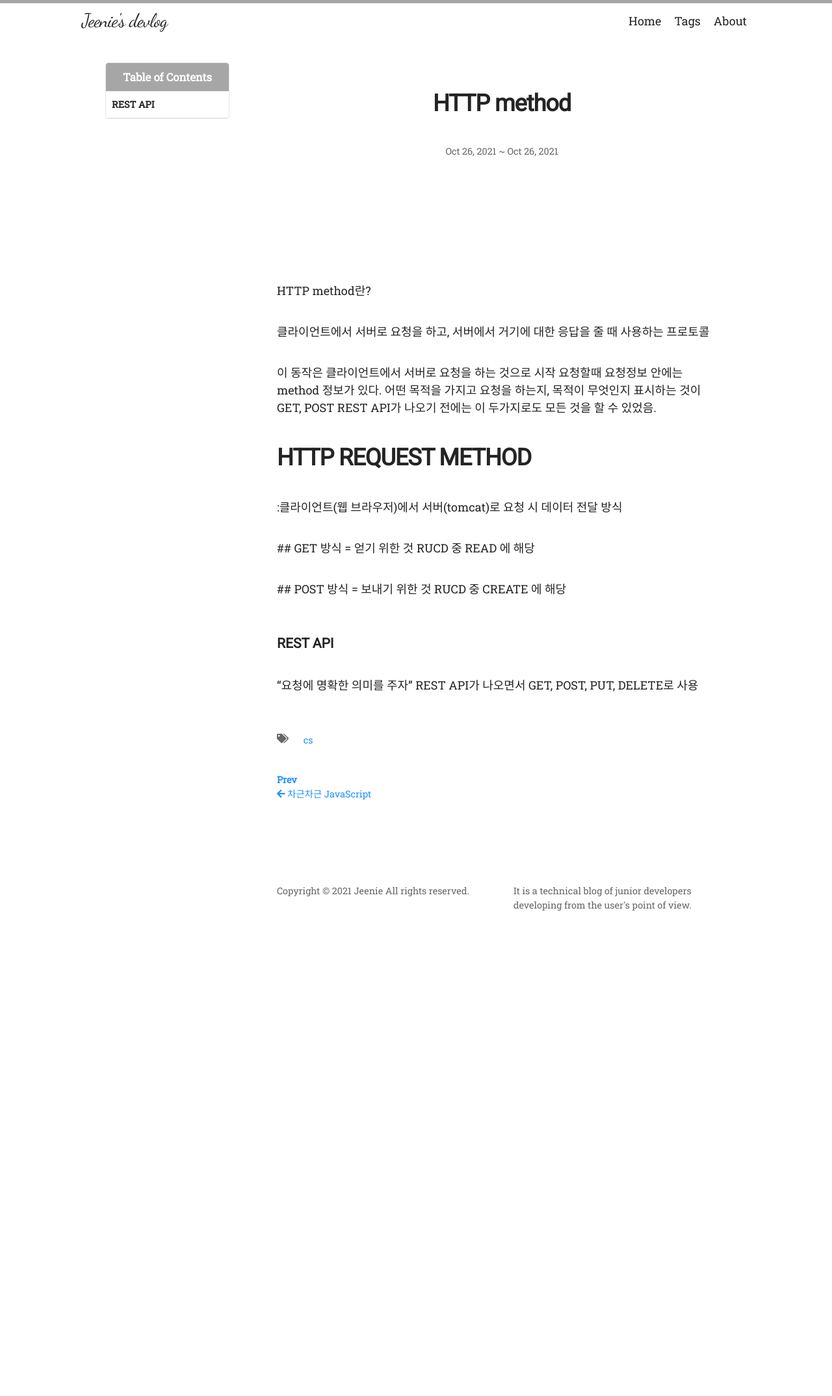
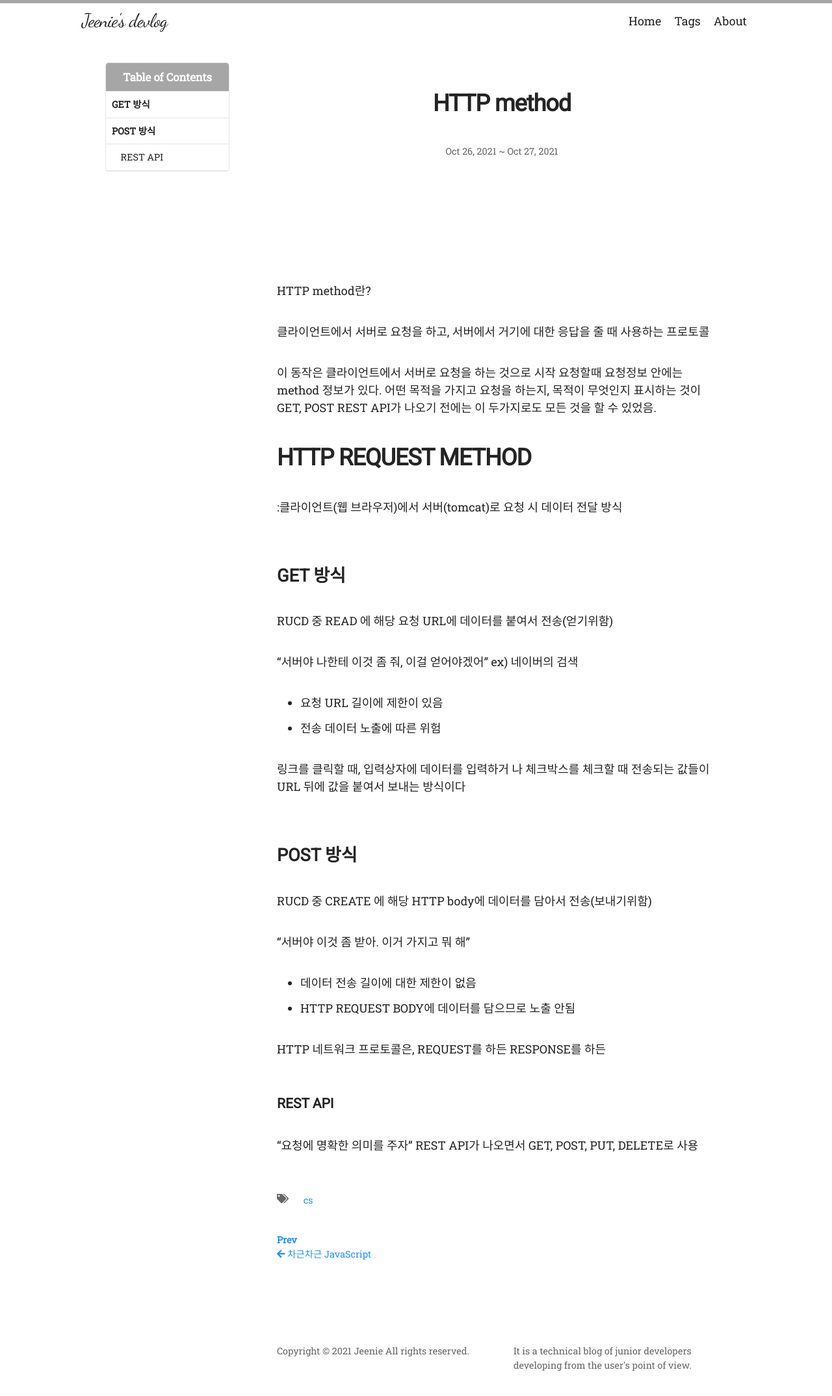
Before and after one commit to dev-Jeenie/dev-Jeenie.github.io, a Jekyll site: the page built from _posts/2021-10-26-http-method.md, in a window 1280 px wide. Shown: the top 2148 px of the page at 65% size. Built offline with Jekyll 4.4.1, drawn with Linux system fonts in a browser that asks for light colours; nearby versions of some CDN libraries; some web fonts are replaced; our own code applies the rules of GitHub Pages for plain Markdown files.

Commit message:
post: 1027

```diff
--- a/_posts/2021-10-26-http-method.md
+++ b/_posts/2021-10-26-http-method.md
@@ -9,7 +9,7 @@ toc: true
 toc_sticky: true
 
 date: 2021-10-26
-last_modified_at: 2021-10-26
+last_modified_at: 2021-10-27
 ---
 
 ![]()
@@ -25,15 +25,28 @@ REST API가 나오기 전에는 이 두가지로도 모든 것을 할 수 있었
 # HTTP REQUEST METHOD
 :클라이언트(웹 브라우저)에서 서버(tomcat)로 요청 시 데이터 전달 방식
 
-  ## GET 방식
-= 얻기 위한 것
+## GET 방식
 RUCD 중 READ 에 해당
+요청 URL에 데이터를 붙여서 전송(얻기위함)
 
-  ## POST 방식
-= 보내기 위한 것
+"서버야 나한테 이것 좀 줘, 이걸 얻어야겠어"
+ex) 네이버의 검색
+
+- 요청 URL 길이에 제한이 있음
+- 전송 데이터 노출에 따른 위험
+
+링크를 클릭할 때, 입력상자에 데이터를 입력하거 나 체크박스를 체크할 때 전송되는 값들이 URL 뒤에 값을 붙여서 보내는 방식이다
+
+## POST 방식
 RUCD 중 CREATE 에 해당
+HTTP body에 데이터를 담아서 전송(보내기위함)
 
+"서버야 이것 좀 받아. 이거 가지고 뭐 해"
 
+- 데이터 전송 길이에 대한 제한이 없음
+- HTTP REQUEST BODY에 데이터를 담으므로 노출 안됨
+
+HTTP 네트워크 프로토콜은, REQUEST를 하든 RESPONSE를 하든
 ### REST API
  "요청에 명확한 의미를 주자"
 REST API가 나오면서 GET, POST, PUT, DELETE로 사용
```
